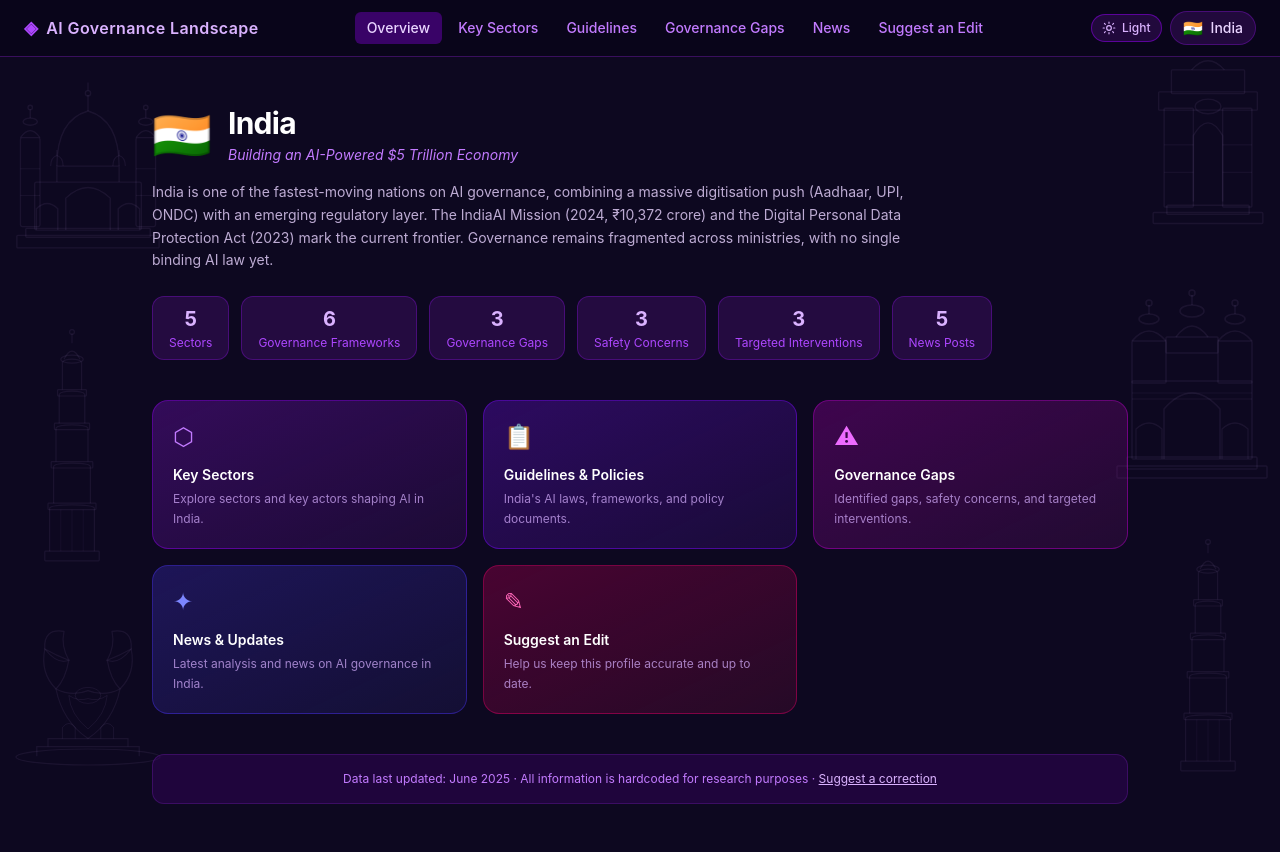
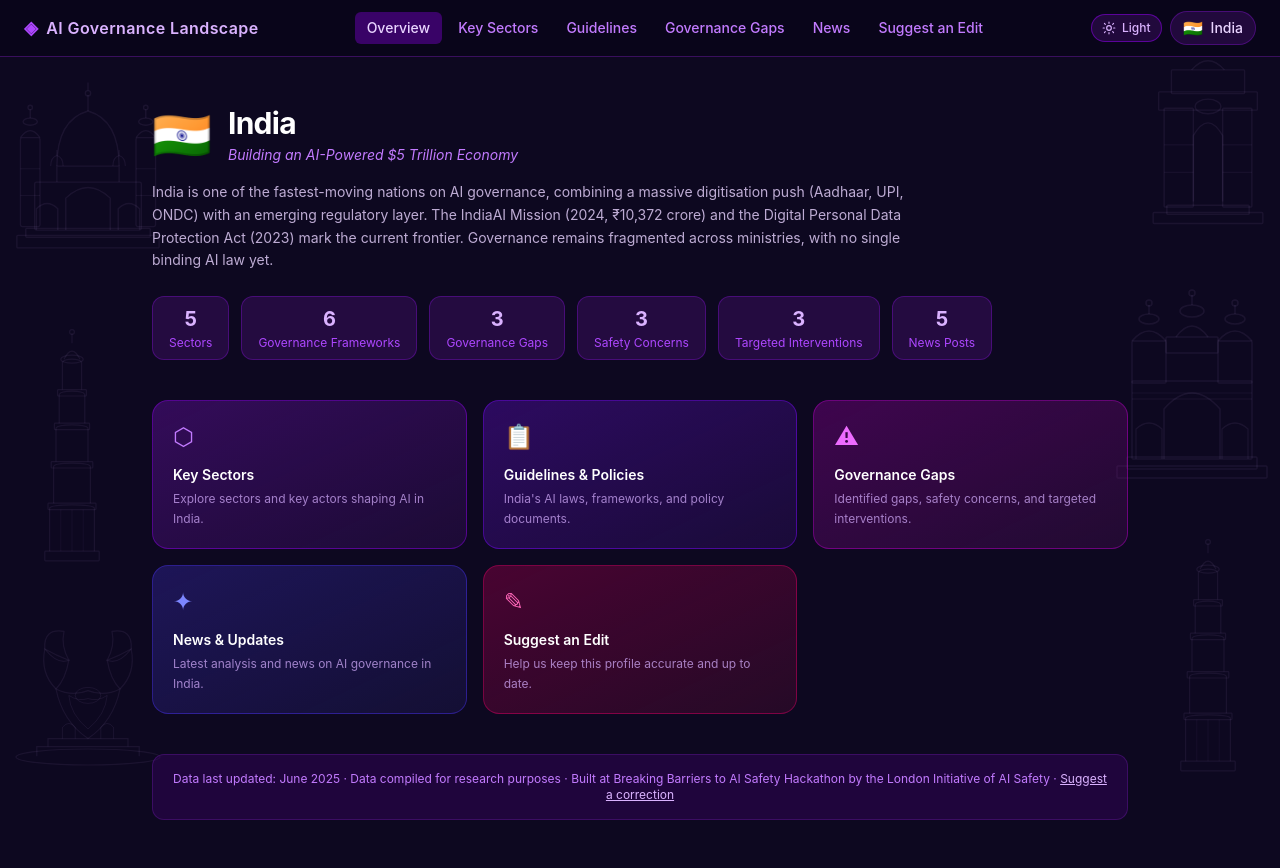
Before and after one commit to nbal21388/india-ai-governance-landscape, a React (Vite) app: page /country/india in a window 1280 px wide. Built offline with nearby package versions, Linux system fonts and the light colour scheme.

Commit message:
Update CountryHome footer text

```diff
--- a/src/pages/CountryHome.jsx
+++ b/src/pages/CountryHome.jsx
@@ -106,7 +106,7 @@
 
       <div className="mt-10 p-4 bg-purple-50 dark:bg-purple-950/40 border border-purple-100 dark:border-purple-900/50 rounded-xl text-center">
         <p className="text-purple-400 dark:text-purple-400 text-xs">
-          Data last updated: June 2025 · All information is hardcoded for research purposes ·{' '}
+          Data last updated: June 2025 · Data compiled for research purposes · Built at Breaking Barriers to AI Safety Hackathon by the London Initiative of AI Safety ·{' '}
           <Link to="/country/india/suggest" className="text-purple-600 dark:text-purple-300 hover:text-purple-900 dark:hover:text-white underline">
             Suggest a correction
           </Link>
```
